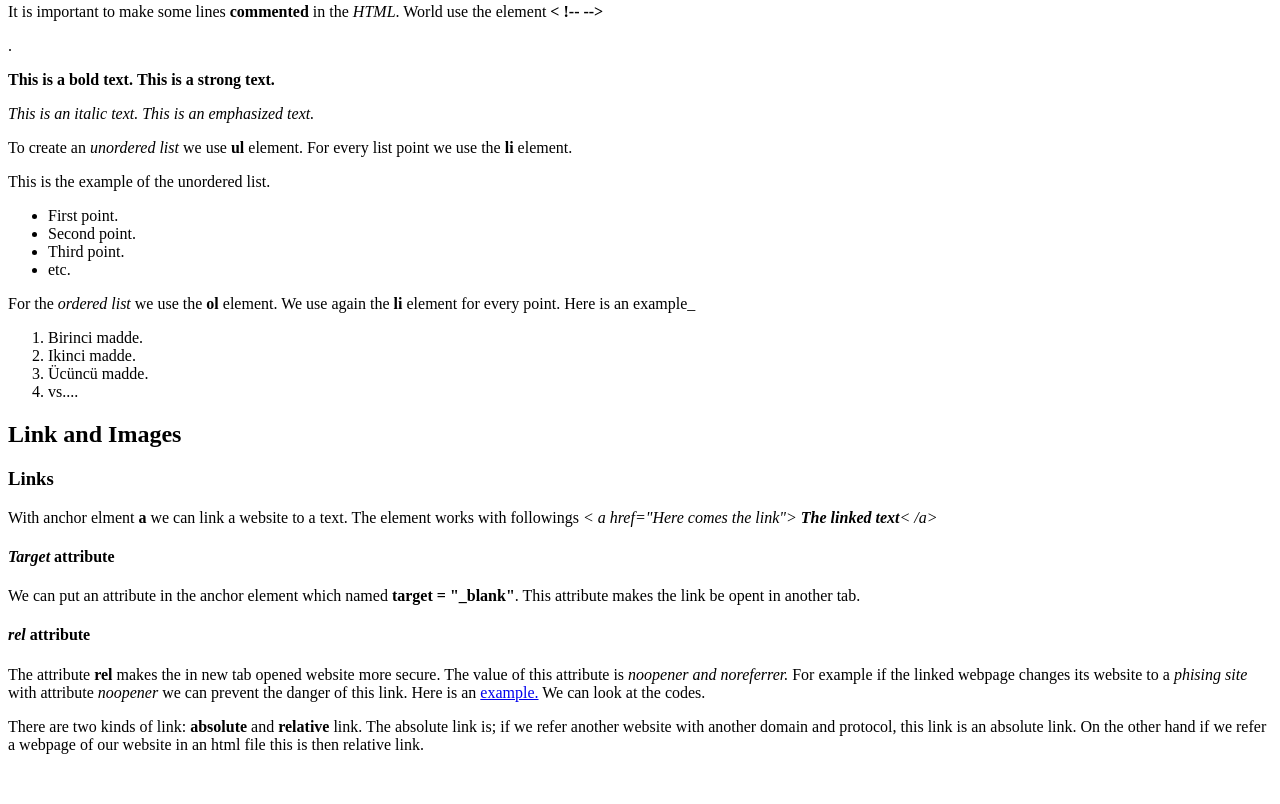
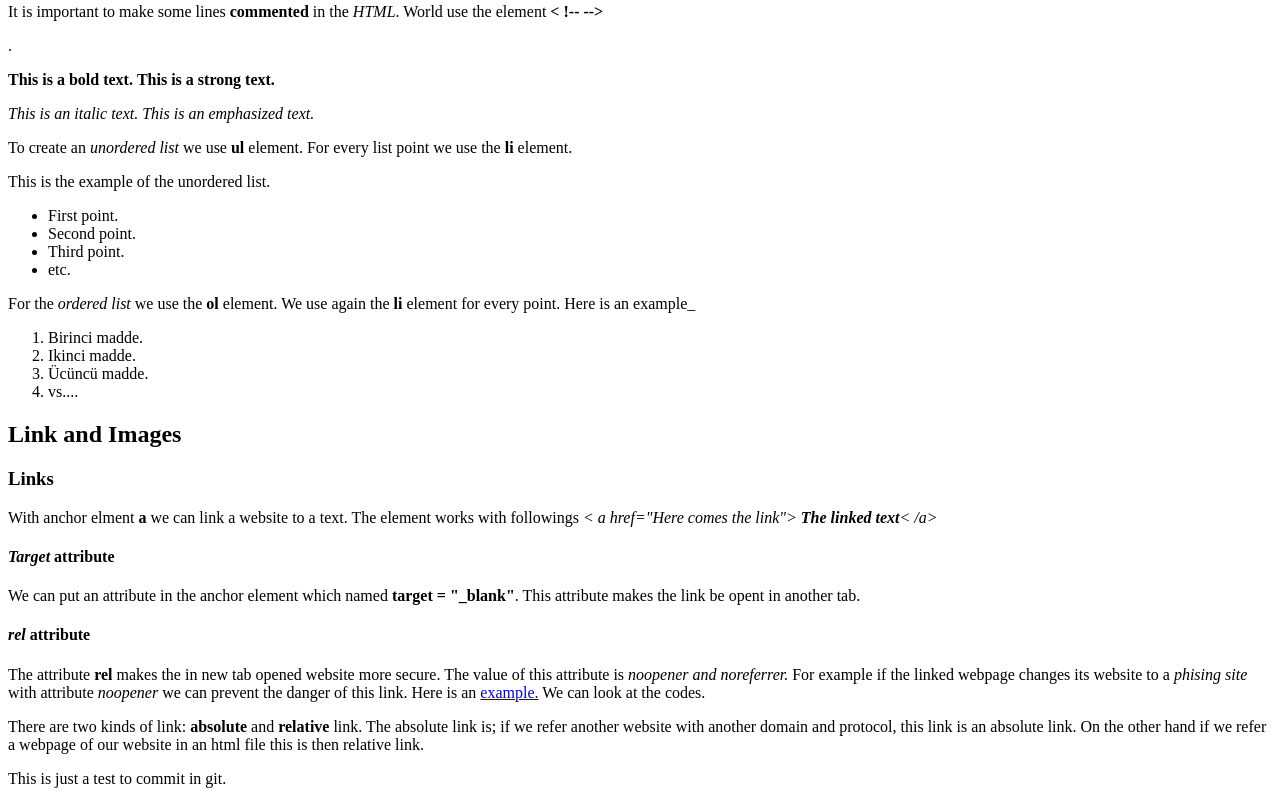
Before and after one commit to pirometheus/ikinci, a plain HTML site: page html-boilerplate/index.html in a window 1280 px wide. Shown: the part 387-1191 px from the top of the page. Before the commit the page ends 1157 px from the top, so only its background shows below. Drawn offline with Linux system fonts and the light colour scheme.

Commit message:
added a text line to index.html for test

```diff
--- a/html-boilerplate/index.html
+++ b/html-boilerplate/index.html
@@ -93,6 +93,7 @@
     On the other hand if we refer a webpage of our website in an html file this is then relative link.
 </p>
 
+<p>This is just a test to commit in git.</p>
 
 
 </body>
```
